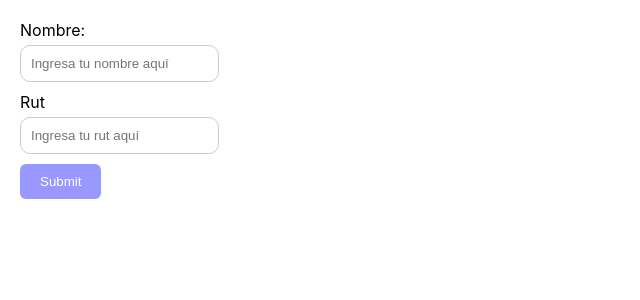
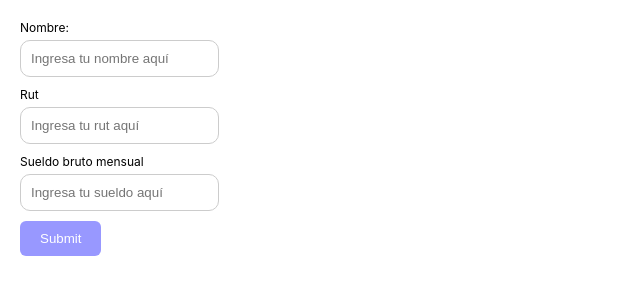
Before and after one commit to madpixelchile/react-form, a React (Create React App) app: page / in a window 1280 px wide. Shown: the top 300 px of the page, without its empty margins (0-640 px from the left). Built offline with nearby package versions, Linux system fonts and the light colour scheme.

Commit message:
Se agrega el campo de monto con formato de mil

```diff
--- a/src/Components/FormComponent/FormComponent.js
+++ b/src/Components/FormComponent/FormComponent.js
@@ -43,6 +43,8 @@ export class FormComponent extends Component{
             nameValue: '',
             nameSuccess: false,
             rutValue: '',
+            moneyValue: '',
+            moneySuccess: false,
             formSuccess: false,
         }
 
@@ -55,7 +57,9 @@ export class FormComponent extends Component{
             submitState: true,
         });
 
-        if(this.state.nameSuccess){ //If all cases are successfull form success is toke
+        //If all cases are successfull form success is toke
+
+        if(this.state.nameSuccess){
 
             this.setState({
                 formSuccess: true,
@@ -69,7 +73,9 @@ export class FormComponent extends Component{
 
     }
 
-    onKeyUpBehaviours = (e)=>{ //Validate all inputs on key up
+    //Validate all inputs on key up
+
+    onKeyUpBehaviours = (e)=>{
         let item = e.currentTarget;
         let itemValue = item.value;
 
@@ -91,7 +97,7 @@ export class FormComponent extends Component{
 
         if(item.id === 'rut'){
 
-            if(item.value.length && this.validaRut(itemValue)){
+            if(item.value.length && this.validateRut(itemValue)){
                 this.setState({
                     rutSuccess: true,
                 })
@@ -103,7 +109,37 @@ export class FormComponent extends Component{
 
         }
 
+        //Money input
+
+        if(item.id === 'money' && itemValue > 0){
+
+            if(item.value.length){
+                this.setState({
+                    moneySuccess: true,
+                })
+            }else{
+                this.setState({
+                    moneySuccess: false,
+                })
+            }
+
+        }
+
     }
+
+
+    formatNumber = (input)=>{
+        let num = input.replace(/\./g,'');
+        if(!isNaN(num)){
+            num = num.toString().split('').reverse().join('').replace(/(?=\d*\.?)(\d{3})/g,'$1.');
+            num = num.split('').reverse().join('').replace(/^[/.]/,'');
+            input = num;
+        }else{ alert('Solo se permiten numeros');
+            input = input.replace(/[^/d/.]*/g,'');
+        }
+        return input;
+    }
+
 
     //Format rut text number
     formatRut = (rut)=>{
@@ -132,7 +168,7 @@ export class FormComponent extends Component{
     }
 
     //Validate rut
-    validaRut =(cRut)=> {
+    validateRut =(cRut)=> {
 
         // cRut = cRut.replace(/[\.-]/g, "");
         cRut = cRut.replace(/[/.-]/g, "");
@@ -169,9 +205,12 @@ export class FormComponent extends Component{
 
 
 
+
+
+
     render(){
 
-        const {nameSuccess, nameValue, submitState, rutValue, rutSuccess} = this.state;
+        const {nameSuccess, nameValue, submitState, rutValue, rutSuccess, moneyValue, moneySuccess} = this.state;
 
         return(
 
@@ -222,6 +261,26 @@ export class FormComponent extends Component{
                         value={rutValue}
                     />
 
+
+                    <label htmlFor={'money'}>Sueldo bruto mensual</label>
+                    <input
+                        id={'money'}
+                        className={
+                            submitState ?
+                                moneySuccess ? 'input--success' : 'input--error'
+                            : ''
+                        }
+                        name={'money'}
+                        type={'text'}
+                        placeholder={'Ingresa tu sueldo aquí'}
+                        onKeyUp={this.onKeyUpBehaviours}
+
+                        onChange={ e => this.setState({moneyValue: this.formatNumber(e.target.value)})}
+                        value={moneyValue}
+
+                    />
+
+
                     <button className={`btn btn--primary`}>Submit</button>
 
                 </form>
--- a/src/Components/FormComponent/FormComponent.scss
+++ b/src/Components/FormComponent/FormComponent.scss
@@ -6,6 +6,10 @@
 
 .main-cont{
     padding: 20px;
+}
+
+label {
+    font-size: 12px;
 }
 
 .btn{
@@ -66,3 +70,16 @@ input{
     }
 
 }
+
+
+/* Chrome, Safari, Edge, Opera */
+input::-webkit-outer-spin-button,
+input::-webkit-inner-spin-button {
+  -webkit-appearance: none;
+  margin: 0;
+}
+
+/* Firefox */
+input[type=number] {
+  -moz-appearance: textfield;
+}
```
